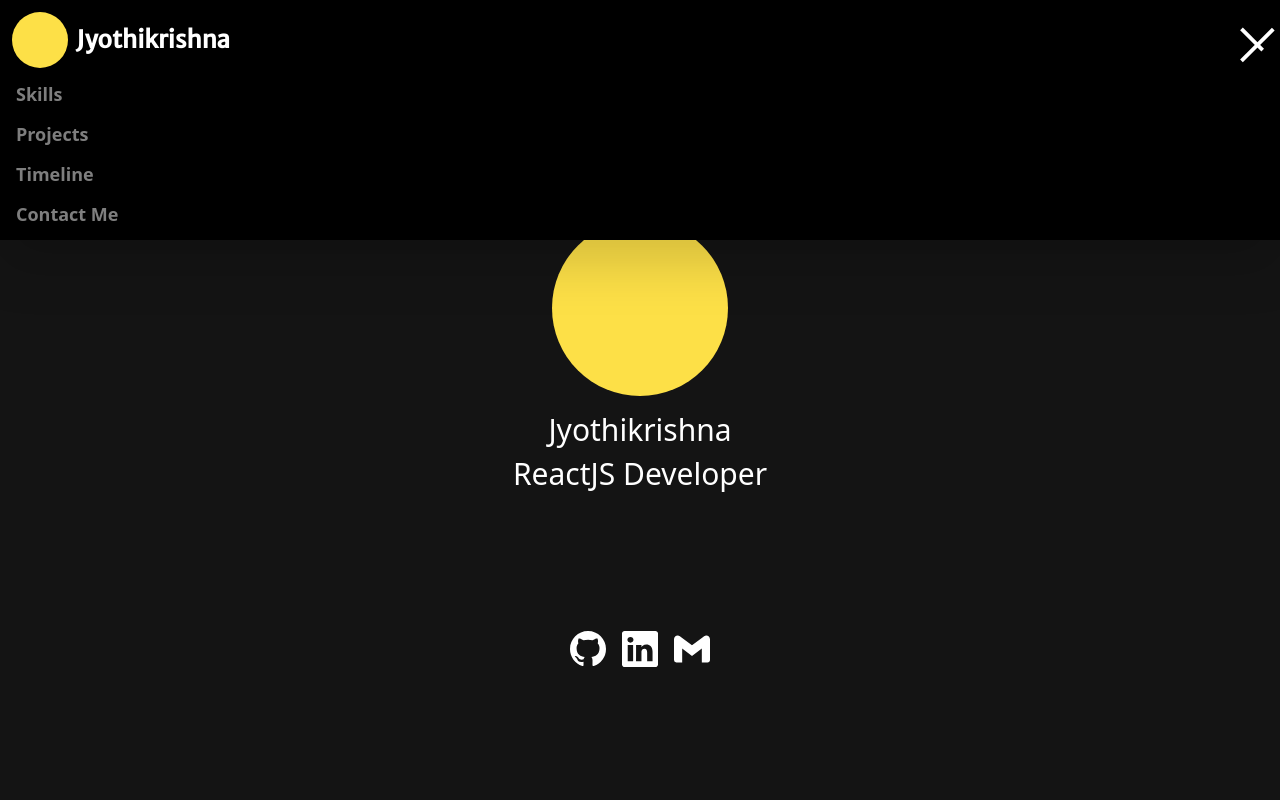
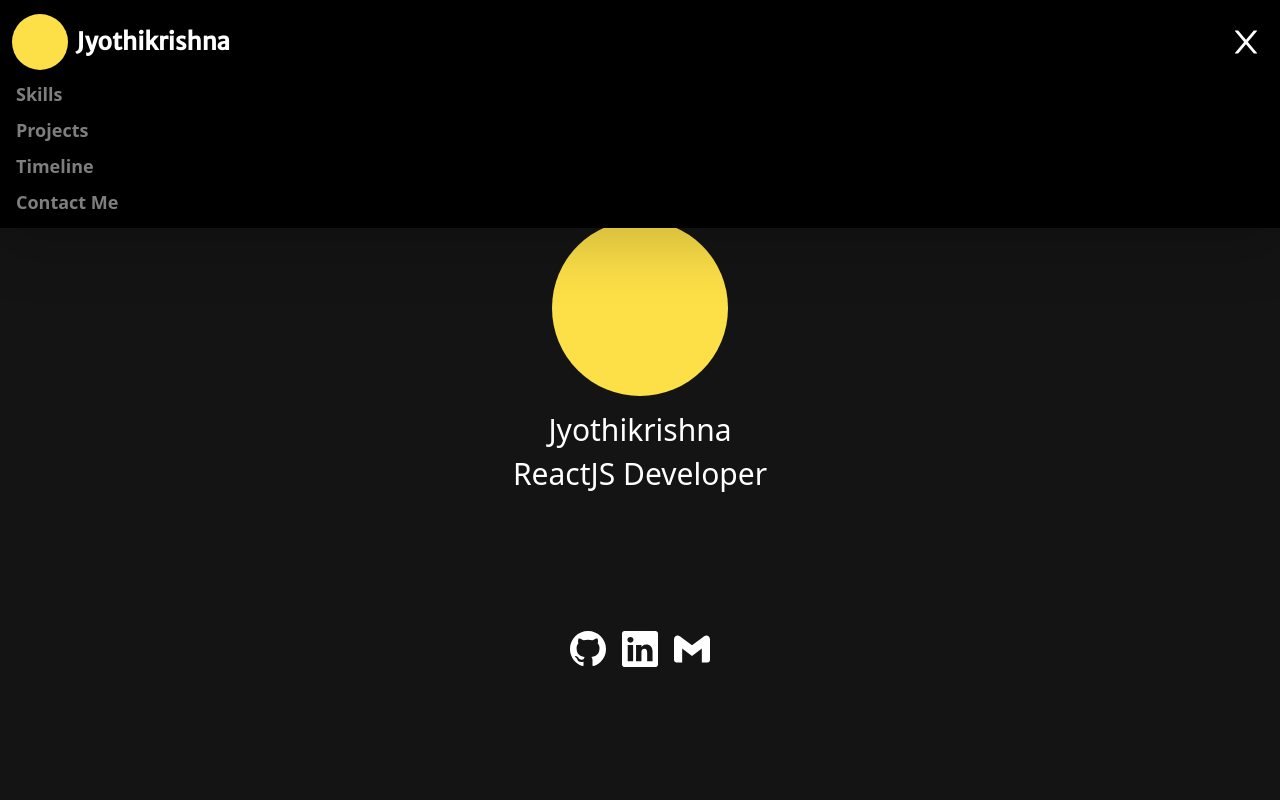
Before and after one commit to bhendi-boi/portfolio, a React (Vite) app: page / in a window 1280 px wide. Both pictures are taken after a click on the element 1252 px from the left and 40 px from the top of the page. Shown: the top 800 px of the page. Built offline with nearby package versions, Linux system fonts and the light colour scheme.

Commit message:
navbar fixed

```diff
--- a/src/components/Nav.jsx
+++ b/src/components/Nav.jsx
@@ -1,4 +1,6 @@
 import { useState } from "react";
+import { CgMenuRight } from "react-icons/cg";
+import { AiOutlineClose } from "react-icons/ai";
 
 const Nav = () => {
   const [visible, setVisible] = useState(false);
@@ -7,8 +9,8 @@ const Nav = () => {
   };
 
   return (
-    <nav className="h-20 sticky top-0 left-0 py-3 z-50 bg-nav-background drop-shadow-2xl">
-      <div className="flex items-center">
+    <nav className="h-20 sticky top-0 left-0 pt-2 z-50 bg-nav-background drop-shadow-2xl">
+      <div className="w-full flex items-center ">
         <div className="flex mx-3 items-center gap-2 text-white">
           <figure className="w-14 h-14 bg-yellow-300 rounded-full">
             {/* <!-- icon for my name --> */}
@@ -19,7 +21,7 @@ const Nav = () => {
           onClick={toggleVisible}
           className="m-4 ml-auto self-center cursor-pointer"
         >
-          <div
+          {/* <div
             className={
               "h-[0.2rem] w-6 relative bg-white before:content-[''] before:h-[0.2rem] before:absolute before:right-0 before:w-[150%] before:bg-white" +
               " " +
@@ -27,7 +29,12 @@ const Nav = () => {
                 ? "rotate-45 scale-125 before:w-[100%] before:top-0 before:left-0 before:rotate-90"
                 : "before:-top-2")
             }
-          ></div>
+          ></div> */}
+          {!visible ? (
+            <CgMenuRight color="white" size={36} />
+          ) : (
+            <AiOutlineClose color="white" size={36} />
+          )}
         </div>
       </div>
       {visible && (
@@ -35,25 +42,25 @@ const Nav = () => {
           <ul className="list-none">
             <li
               onClick={toggleVisible}
-              className="capitalize mx-2 my-3 cursor-pointer opacity-60 font-semibold text-lg text-logo-text hover:opacity-100 focus:opacity-100 transition-opacity duration-500"
+              className="capitalize mx-2 py-1 cursor-pointer opacity-60 font-semibold text-lg text-logo-text hover:opacity-100 focus:opacity-100 transition-opacity duration-500"
             >
               <a href="#skills">skills</a>
             </li>
             <li
               onClick={toggleVisible}
-              className="capitalize mx-2 my-3 cursor-pointer opacity-60 font-semibold text-lg text-logo-text hover:opacity-100 focus:opacity-100 transition-opacity duration-500"
+              className="capitalize mx-2 py-1 cursor-pointer opacity-60 font-semibold text-lg text-logo-text hover:opacity-100 focus:opacity-100 transition-opacity duration-500"
             >
               <a href="#projects">projects</a>
             </li>
             <li
               onClick={toggleVisible}
-              className="capitalize mx-2 my-3 cursor-pointer opacity-60 font-semibold text-lg text-logo-text hover:opacity-100 focus:opacity-100 transition-opacity duration-500"
+              className="capitalize mx-2 py-1 cursor-pointer opacity-60 font-semibold text-lg text-logo-text hover:opacity-100 focus:opacity-100 transition-opacity duration-500"
             >
               <a href="#timeline">timeline</a>
             </li>
             <li
               onClick={toggleVisible}
-              className="capitalize mx-2 my-3 cursor-pointer opacity-60 font-semibold text-lg text-logo-text hover:opacity-100 focus:opacity-100 transition-opacity duration-500 pb-3"
+              className="capitalize mx-2 py-1 cursor-pointer opacity-60 font-semibold text-lg text-logo-text hover:opacity-100 focus:opacity-100 transition-opacity duration-500 pb-3"
             >
               <a href="#contact">contact me</a>
             </li>
--- a/src/components/ProjectCard.jsx
+++ b/src/components/ProjectCard.jsx
@@ -1,5 +1,4 @@
 const ProjectCard = ({ name, stack, details, url, imageURL }) => {
-  console.log(stack);
   return (
     <article className="bg-slate-800  text-slate-300 shadow-2xl  border-slate-300 rounded-md overflow-hidden">
       <div className="flex flex-col gap-2">
@@ -16,7 +15,10 @@ const ProjectCard = ({ name, stack, details, url, imageURL }) => {
       <ul className="flex gap-4 justify-center m-4">
         {stack.map((item) => {
           return (
-            <li className="capitalize text-lg px-2 py-[2px] rounded-md border-2 border-slate-100">
+            <li
+              key={item}
+              className="capitalize text-lg px-2 py-[2px] rounded-md border-2 border-slate-100"
+            >
               {item}
             </li>
           );
--- a/src/components/Projects.jsx
+++ b/src/components/Projects.jsx
@@ -3,8 +3,8 @@ import data from "../data/Projects";
 import ProjectCard from "./ProjectCard";
 const Projects = () => {
   return (
-    <section className=" border-b border-slate-50" id="projects">
-      <Title name="projects" />
+    <section className=" border-b border-slate-50">
+      <Title name="projects" htmlID="projects" />
       <section className="mx-4 my-4 flex flex-col gap-6">
         {data.map((project) => {
           return (
--- a/src/components/Timeline.jsx
+++ b/src/components/Timeline.jsx
@@ -4,8 +4,8 @@ import TimeLineItem from "./TimeLineItem";
 
 const Timeline = () => {
   return (
-    <section className="h-96 px-2 border-b border-slate-50" id="timeline">
-      <Title name="timeline" />
+    <section className="h-96 px-2 border-b border-slate-50">
+      <Title name="timeline" htmlID="timeline" />
       <section className="">
         {data.map((item) => (
           <TimeLineItem
--- a/src/components/Title.jsx
+++ b/src/components/Title.jsx
@@ -1,6 +1,8 @@
-const Title = ({ name }) => {
+const Title = ({ name, htmlID }) => {
   return (
-    <h2 className="capitalize text-center text-5xl text-white my-2">{name}</h2>
+    <h2 id={htmlID} className="capitalize text-center text-5xl text-white my-2">
+      {name}
+    </h2>
   );
 };
 
```
